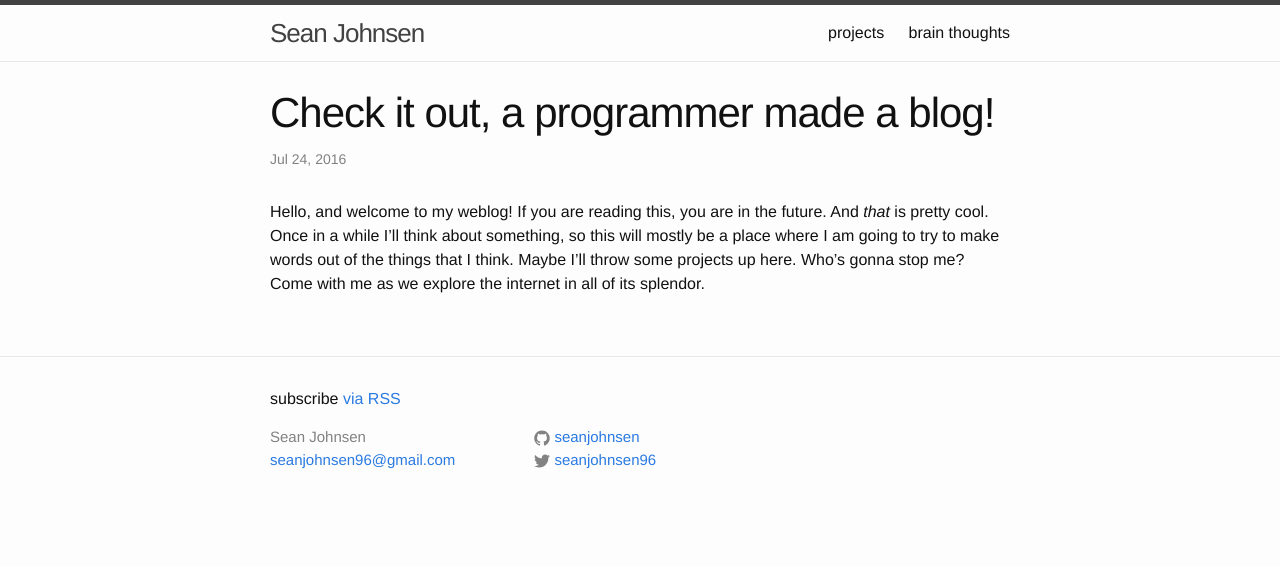
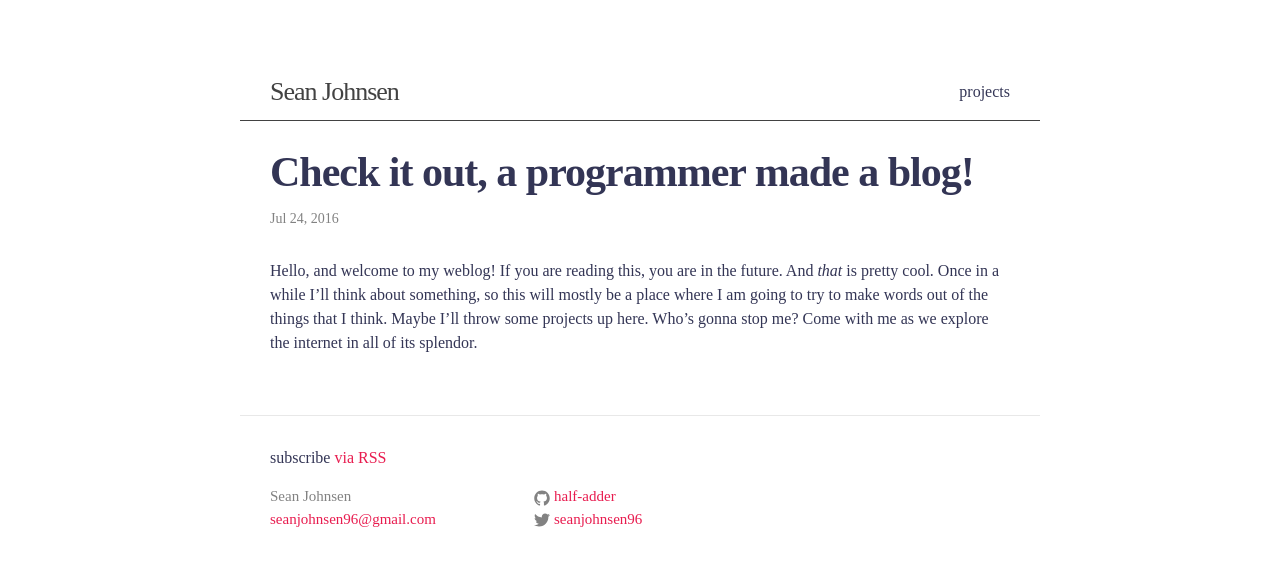
Before and after one commit to half-adder/half-adder.github.io, a Jekyll site: the page built from _posts/2016-07-24-first-post.markdown, in a window 1280 px wide. Shown: the top 566 px of the page. Built offline with Jekyll 4.4.1, drawn with Linux system fonts in a browser that asks for light colours.

Commit message:
fancy fancy so stylish wow such CSS

```diff
--- a/_config.yml
+++ b/_config.yml
@@ -13,9 +13,9 @@ description: > # this means to ignore newlines until "baseurl:"
   the amazing subject known as Computer Science. I'm currently being an intern at
   TripAdvisor.
 baseurl: "" # the subpath of your site, e.g. /blog
-url: "http://seanjohnsen.com" # the base hostname & protocol for your site
+url: "http://www.seanjohnsen.com" # the base hostname & protocol for your site
 twitter_username: seanjohnsen96
-github_username:  seanjohnsen
+github_username:  half-adder
 
 # Build settings
 markdown: kramdown
--- a/_sass/_base.scss
+++ b/_sass/_base.scss
@@ -15,6 +15,9 @@ dl, dd, ol, ul, figure {
  */
 body {
     font: $base-font-weight #{$base-font-size}/#{$base-line-height} $base-font-family;
+    margin: auto;
+    padding: 4em 1em;
+    max-width: 50em;
     color: $text-color;
     background-color: $background-color;
     -webkit-text-size-adjust: 100%;
@@ -82,7 +85,7 @@ li {
  * Headings
  */
 h1, h2, h3, h4, h5, h6 {
-    font-weight: $base-font-weight;
+    //font-weight: $base-font-weight;
 }
 
 
@@ -95,7 +98,7 @@ a {
     text-decoration: none;
 
     &:visited {
-        color: darken($brand-color, 15%);
+        color: darken($brand-color, 12%);
     }
 
     &:hover {
--- a/_sass/_layout.scss
+++ b/_sass/_layout.scss
@@ -2,9 +2,8 @@
  * Site header
  */
 .site-header {
-    border-top: 5px solid $grey-color-dark;
-    border-bottom: 1px solid $grey-color-light;
-    min-height: 56px;
+    border-bottom: 1px solid $grey-color-dark;
+    //min-height: 56px;
 
     // Positioning context for the mobile navigation icon
     position: relative;
--- a/css/main.scss
+++ b/css/main.scss
@@ -6,7 +6,10 @@
 
 
 // Our variables
-$base-font-family: "Helvetica Neue", Helvetica, Arial, sans-serif;
+//$base-font-family: "Helvetica Neue", Helvetica, Arial, sans-serif;
+//$base-font-family: Garamond, Baskerville, "Baskerville Old Face", "Hoefler Text", "Times New Roman", serif;
+$base-font-family: "Times New Roman", serif;
+// Found this font stack at http://www.awayback.com/revised-font-stack/
 $base-font-size:   16px;
 $base-font-weight: 400;
 $small-font-size:  $base-font-size * 0.875;
@@ -14,9 +17,9 @@ $base-line-height: 1.5;
 
 $spacing-unit:     30px;
 
-$text-color:       #111;
-$background-color: #fdfdfd;
-$brand-color:      #2a7ae2;
+$text-color:       #333555;
+$background-color: #ffffff;
+$brand-color:      #e81c4f;
 
 $grey-color:       #828282;
 $grey-color-light: lighten($grey-color, 40%);
```
Also changed, not shown: _layouts/page.html (deleted, +0 -22 lines), brainthoughts/index.html (deleted, +0 -23 lines).
